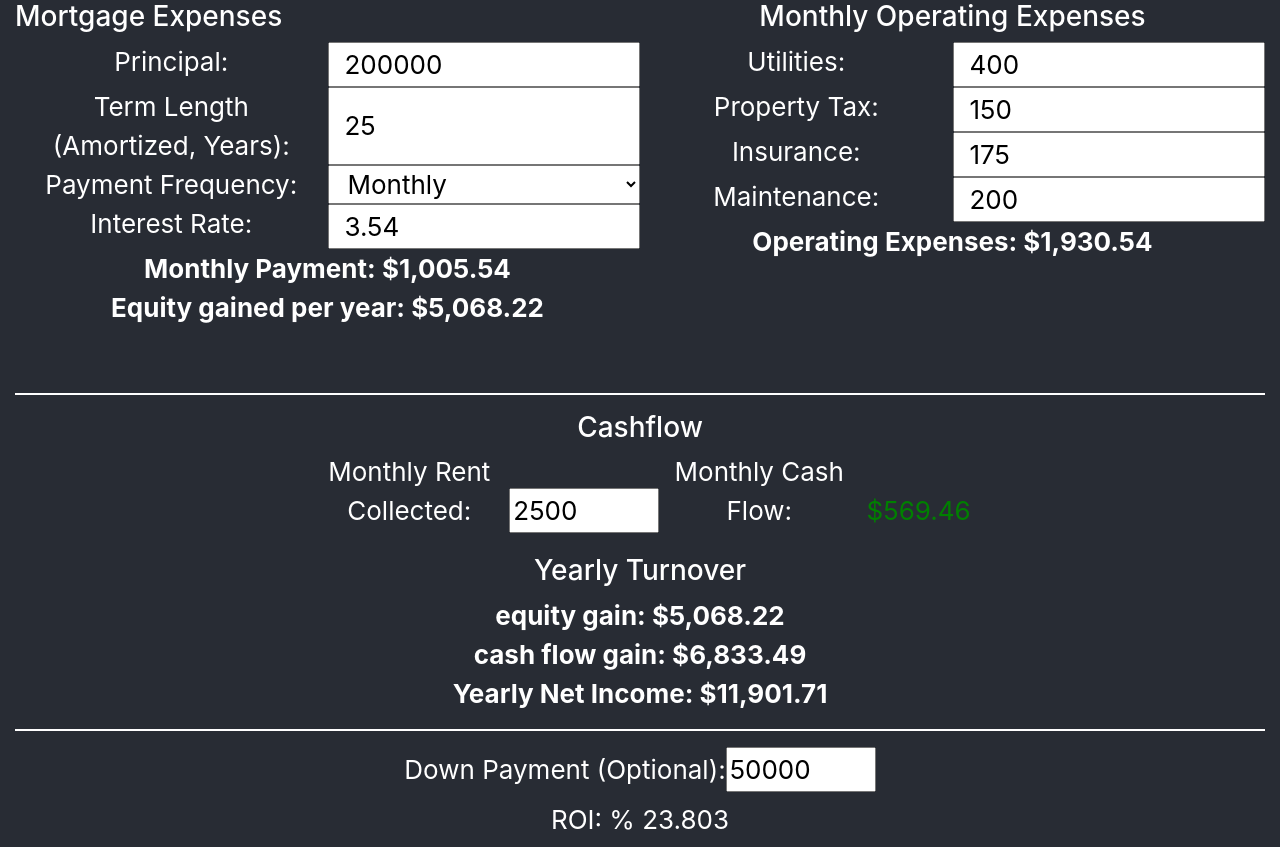
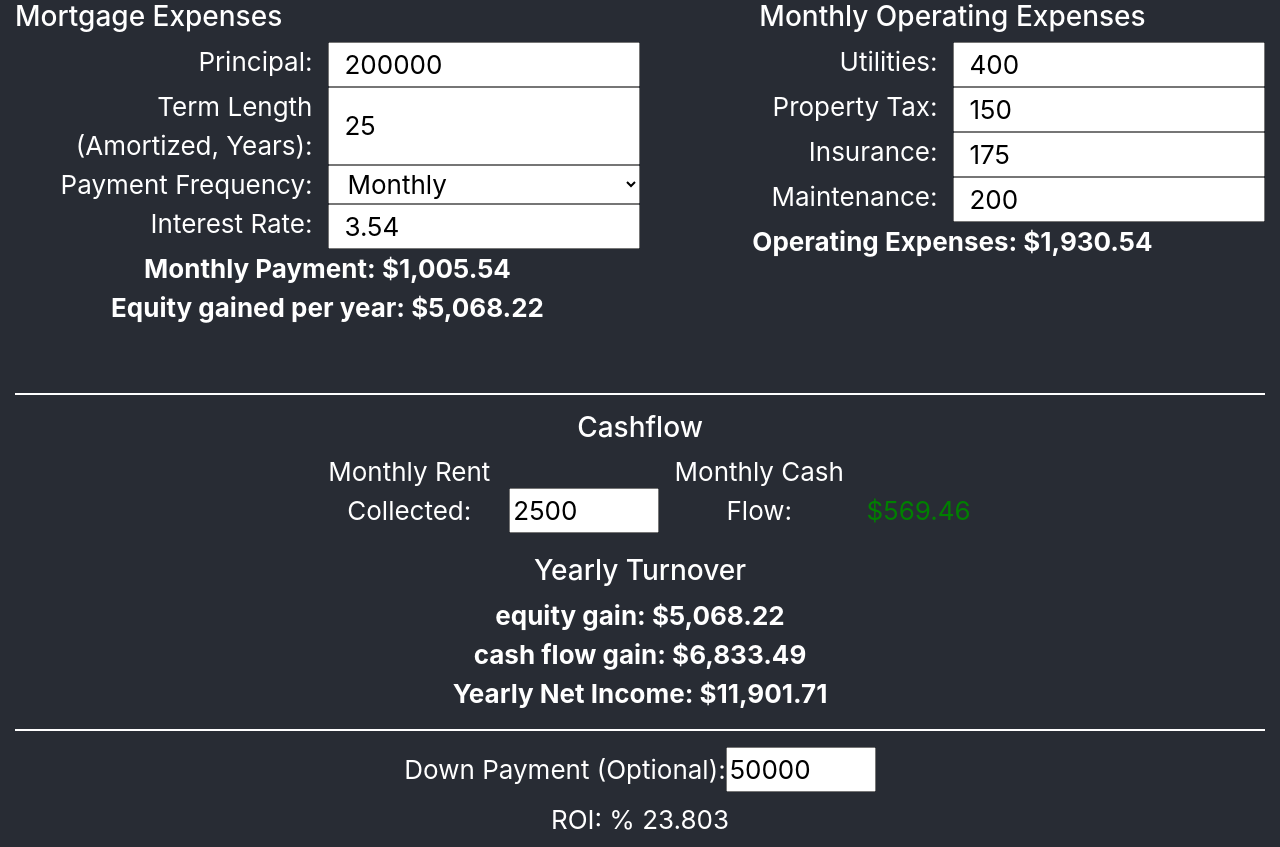
Before and after one commit to sedkis/property-researcher, a React (Create React App) app in the folder web-ui/: page / in a window 1280 px wide. Built offline with nearby package versions, Linux system fonts and the light colour scheme.

Commit message:
right aligned input text

```diff
--- a/web-ui/src/form/MortgageCalculator.js
+++ b/web-ui/src/form/MortgageCalculator.js
@@ -8,7 +8,7 @@ class MortgageCalculator extends Component {
           <h3>Mortgage Expenses</h3>
         </div>
         <div className="row">
-          <div className="col-md-6">Principal:</div>
+          <div className="col-md-6 text-right">Principal:</div>
             <input
               className="from-control col-md-6"
               type={"number"}
@@ -18,7 +18,7 @@ class MortgageCalculator extends Component {
             />
         </div>
         <div className="row">
-          <div className="col-md-6">Term Length (Amortized, Years):</div>
+          <div className="col-md-6 text-right">Term Length (Amortized, Years):</div>
           <input
             className="from-control col-md-6"
             type="number"
@@ -29,7 +29,7 @@ class MortgageCalculator extends Component {
         </div>
 
         <div className="row">
-          <div className="col-md-6">Payment Frequency:</div>
+          <div className="col-md-6 text-right">Payment Frequency:</div>
           <select
             className="from-control col-md-6"
             value={this.props.stateProp.paymentFreqPerYear}
@@ -42,7 +42,7 @@ class MortgageCalculator extends Component {
         </div>
 
         <div className="row">
-          <div className="col-md-6">Interest Rate:</div>
+          <div className="col-md-6 text-right">Interest Rate:</div>
           <input
             className="from-control col-md-6"
             type="number"
--- a/web-ui/src/form/OperatingExpenses.js
+++ b/web-ui/src/form/OperatingExpenses.js
@@ -6,7 +6,7 @@ class OperatingExpenses extends Component {
       <form>
         <h3>Monthly Operating Expenses</h3>
         <div className="row">
-          <div className="col-md-6">Utilities:</div>
+          <div className="col-md-6 text-right">Utilities:</div>
           <input
             className="from-control col-md-6"
             type="number"
@@ -17,7 +17,7 @@ class OperatingExpenses extends Component {
         </div>
 
         <div className="row">
-          <div className="col-md-6">Property Tax:</div>
+          <div className="col-md-6 text-right">Property Tax:</div>
           <input
             className="from-control col-md-6"
             type="number"
@@ -28,7 +28,7 @@ class OperatingExpenses extends Component {
         </div>
 
         <div className="row">
-          <div className="col-md-6">Insurance:</div>
+          <div className="col-md-6 text-right">Insurance:</div>
           <input
             className="from-control col-md-6"
             type="number"
@@ -39,7 +39,7 @@ class OperatingExpenses extends Component {
         </div>
 
         <div className="row">
-          <div className="col-md-6">Maintenance:</div>
+          <div className="col-md-6 text-right">Maintenance:</div>
           {/* <select value={this.props.stateProp.paymentFreqPerYear}
                             onChange={this.props.stateProp.handlePaymentFreqChange}>
                         <option value={'%'}>Percenteage</option>
```
